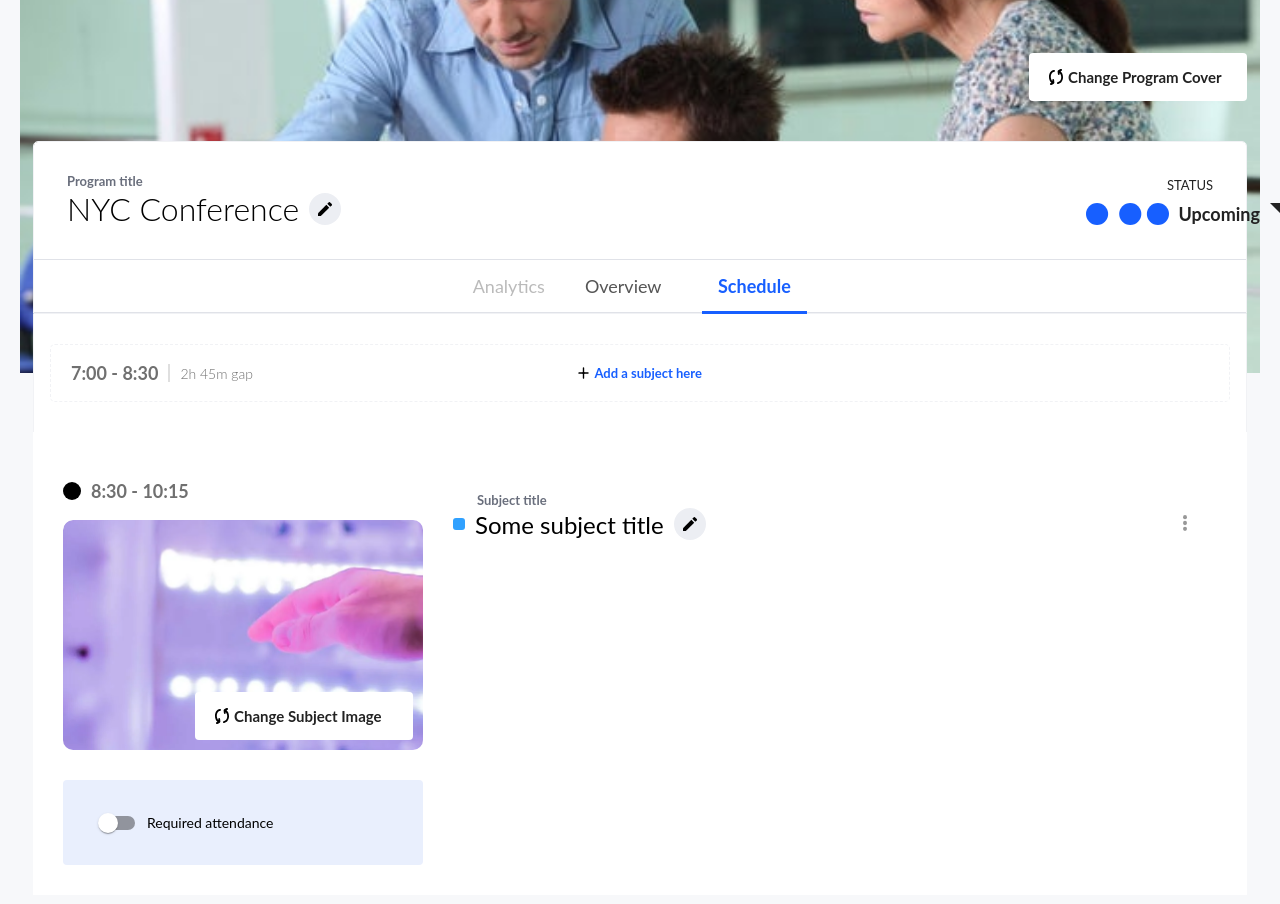
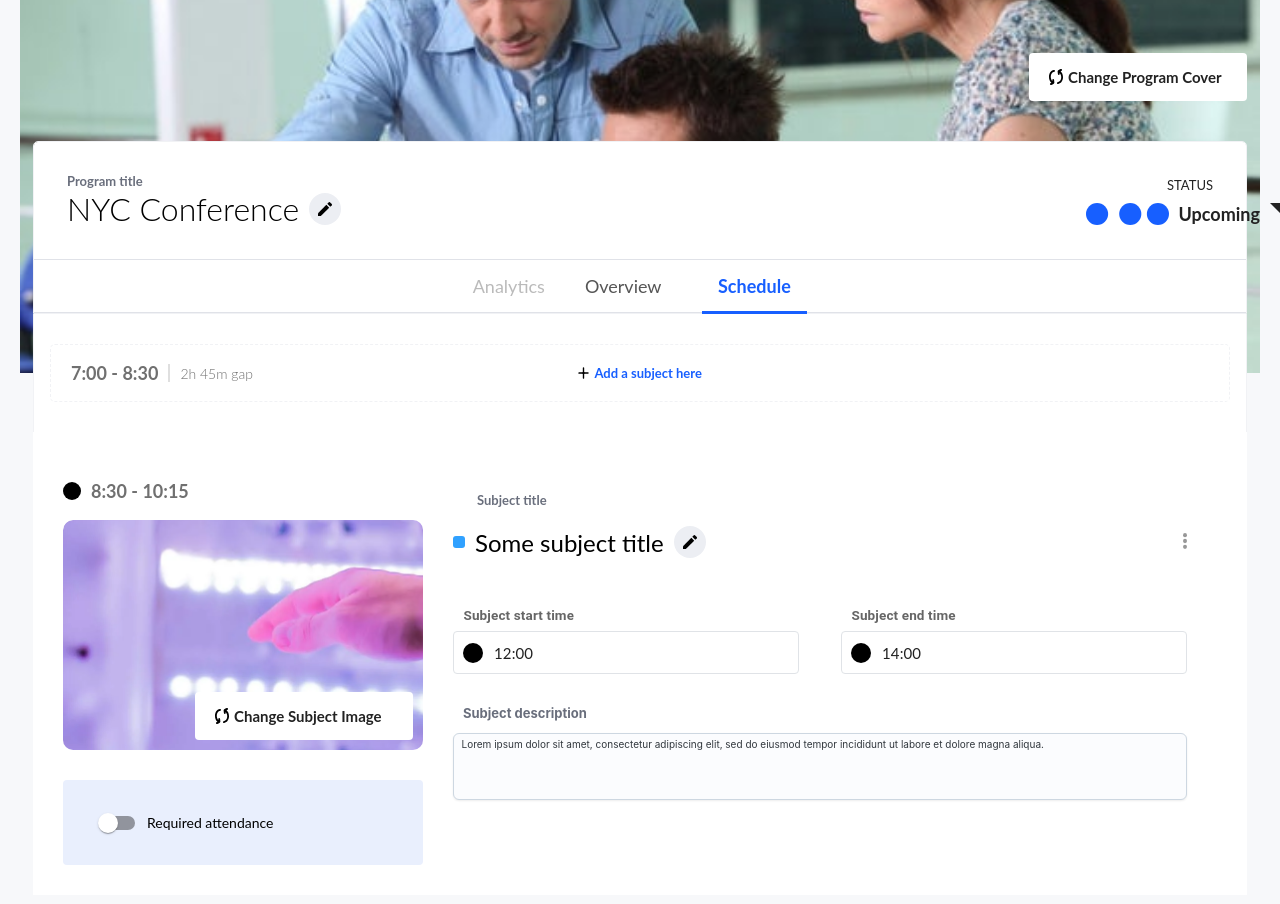
Before and after one commit to mihajlo-simevski/react-front-end-task, a React (Create React App) app: page / in a window 1280 px wide. Shown: the top 904 px of the page. Built offline with nearby package versions, Linux system fonts and the light colour scheme.

Commit message:
feat: added input and text area components
The inputs are used for the time range and the text area for the description

```diff
--- a/package.json
+++ b/package.json
@@ -10,7 +10,10 @@
   "dependencies": {
     "@emotion/react": "^11.11.1",
     "@emotion/styled": "^11.11.0",
+    "@mui/base": "^5.0.0-beta.16",
+    "@mui/joy": "^5.0.0-beta.7",
     "@mui/material": "^5.14.10",
+    "@mui/system": "^5.14.10",
     "@testing-library/jest-dom": "^5.17.0",
     "@testing-library/react": "^13.4.0",
     "@testing-library/user-event": "^13.5.0",
--- /dev/null
+++ b/src/components/Input/Input.tsx
@@ -0,0 +1,64 @@
+import {
+  FormControl, InputBase, InputLabel,
+} from '@mui/material';
+import { alpha, styled } from '@mui/material/styles';
+
+const BootstrapInput = styled(InputBase)(({ theme }) => ({
+  'label + &': {
+    marginTop: theme.spacing(3),
+    fontSize: 13,
+  },
+
+  '&::before': {
+    content: '""',
+    position: 'absolute',
+    top: '42%',
+    left: '1rem',
+    width: '2rem',
+    height: '2rem',
+    backgroundColor: '#000',
+    borderRadius: '50%',
+    transform: 'translateY(-50%)',
+  },
+  '& .MuiInputBase-input': {
+    borderRadius: 4,
+    position: 'relative',
+    border: '0.1rem solid',
+    borderColor: theme.palette.mode === 'light' ? '#E0E3E7' : '#2D3843',
+    fontSize: 15,
+    width: 'auto',
+    padding: '1rem 4rem',
+    transition: theme.transitions.create([
+      'border-color',
+      'background-color',
+      'box-shadow',
+    ]),
+    fontFamily: ['Lato', 'sans-serif'].join(','),
+    '&:focus': {
+      boxShadow: `${alpha(theme.palette.primary.main, 0.25)} 0 0 0 0.2rem`,
+      borderColor: theme.palette.primary.main,
+    },
+    '&::placeholder': {
+      left: 20,
+    },
+  },
+}));
+
+type InputProps = {
+  label: string;
+  defaultValue: string;
+};
+
+export default function Input({
+  label,
+  defaultValue = 'Default Value',
+}: InputProps) {
+  return (
+    <FormControl variant="standard">
+      <InputLabel shrink htmlFor="bootstrap-input">
+        {label}
+      </InputLabel>
+      <BootstrapInput defaultValue={defaultValue} id="bootstrap-input" />
+    </FormControl>
+  );
+}
--- a/src/components/SubjectTemplate/SubjectTemplate.scss
+++ b/src/components/SubjectTemplate/SubjectTemplate.scss
@@ -69,7 +69,7 @@ $background-image: url('../../assets/images/subject-cover.png');
           font-weight: 700;
           color: #696e7c;
         }
-        h1 {
+        h2 {
           font-family: 'Lato';
           font-size: 2.4rem;
           font-weight: 400;
@@ -83,6 +83,29 @@ $background-image: url('../../assets/images/subject-cover.png');
 
       .option {
         padding-top: 1.5rem;
+      }
+    }
+
+    .subject-time-range {
+      display: flex;
+      flex-direction: column;
+      padding-top: 3rem;
+
+      label {
+        font-size: 1.8rem;
+        font-weight: 700;
+        padding-left: 1.4rem;
+      }
+      :first-child,
+      :nth-child(2) {
+        flex: 1;
+        padding-bottom: 1rem;
+      }
+
+      @media screen and (#{$tablet-up}) {
+        gap: 4.2rem;
+        flex-direction: row;
+        justify-content: space-between;
       }
     }
 
--- a/src/components/SubjectTemplate/SubjectTemplate.tsx
+++ b/src/components/SubjectTemplate/SubjectTemplate.tsx
@@ -3,8 +3,9 @@ import EditIcon from '../../assets/icons/edit-icon.svg';
 import OptionIcon from '../../assets/icons/option-icon.svg';
 import RectangleIcon from '../../assets/icons/rectangle-icon.svg';
 import Button from '../Button/Button';
+import Input from '../Input/Input';
 import SwitchField from '../SwitchField/SwitchField';
-
+import TextArea from '../TextArea/TextArea';
 import './SubjectTemplate.scss';
 
 export default function SubjectTemplate() {
@@ -31,7 +32,7 @@ export default function SubjectTemplate() {
             <figcaption>Subject title</figcaption>
             <div>
               <img src={RectangleIcon} alt="rectangle icon" />
-              <h1>Some subject title</h1>
+              <h2>Some subject title</h2>
               <img src={EditIcon} alt="edit icon" />
             </div>
           </figure>
@@ -39,6 +40,13 @@ export default function SubjectTemplate() {
             <img src={OptionIcon} alt="rectangle icon" />
           </div>
         </div>
+        <div className="subject-time-range">
+          <Input defaultValue="12:00" label="Subject start time" />
+          <Input defaultValue="14:00" label="Subject end time" />
+        </div>
+        <div>
+          <TextArea label="Subject description" placeholder="" />
+        </div>
       </div>
     </section>
   );
--- /dev/null
+++ b/src/components/TextArea/TextArea.scss
@@ -0,0 +1,8 @@
+.TextArea {
+  label {
+    font-size: 1.3rem;
+    font-weight: 700;
+    color: #696e7c;
+    padding: 1rem;
+  }
+}
--- /dev/null
+++ b/src/components/TextArea/TextArea.tsx
@@ -0,0 +1,27 @@
+import FormLabel from '@mui/joy/FormLabel';
+import Textarea from '@mui/joy/Textarea';
+import './TextArea.scss';
+
+const defaultPlaceholder = 'Lorem ipsum dolor sit amet, consectetur adipiscing elit, sed do eiusmod tempor incididunt ut labore et dolore magna aliqua.';
+
+type TextAreaProps = {
+  label: string;
+  value?: string;
+  placeholder: string;
+};
+export default function TextArea({
+  label,
+  value,
+  placeholder = defaultPlaceholder,
+}: TextAreaProps) {
+  return (
+    <div className="TextArea">
+      <FormLabel>{label}</FormLabel>
+      <Textarea
+        placeholder={placeholder}
+        minRows={4}
+        value={value || defaultPlaceholder}
+      />
+    </div>
+  );
+}
```
Also changed, not shown: 1 other file (tests, documents, lock files or other folders).
